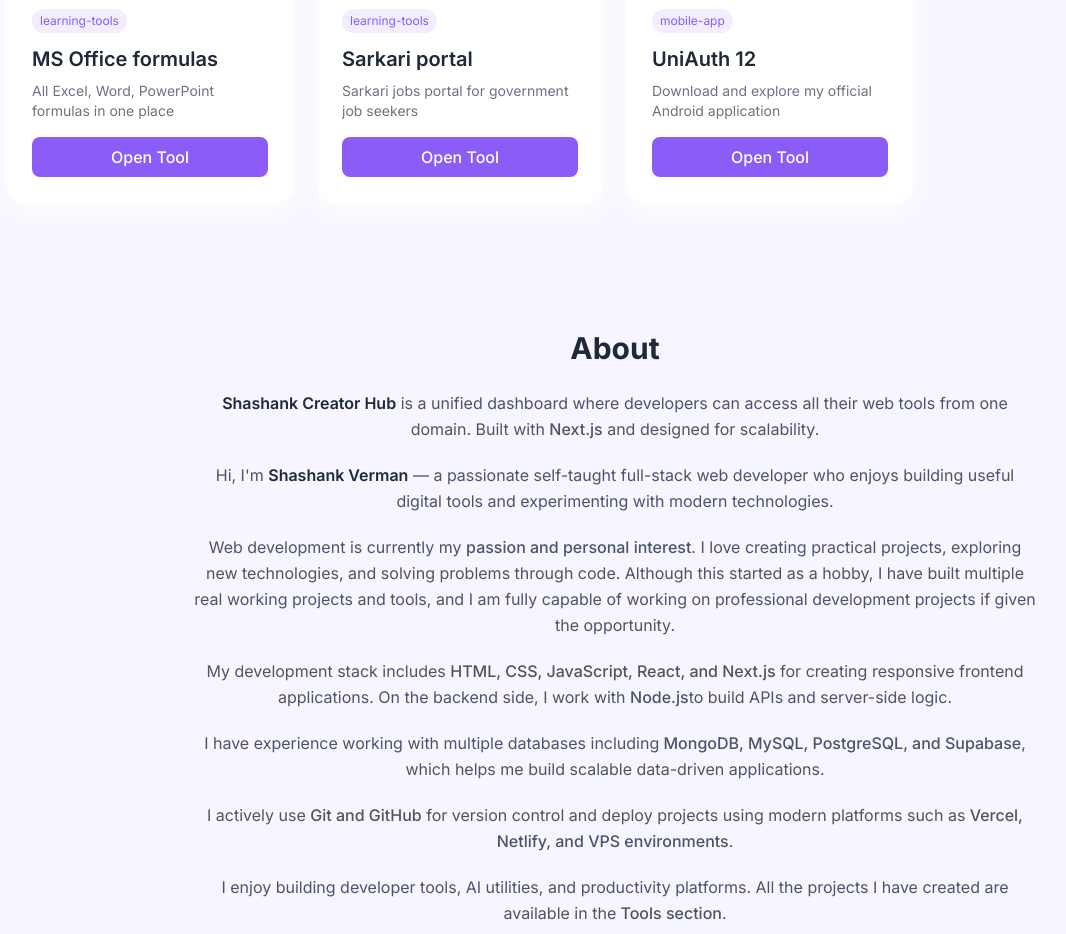
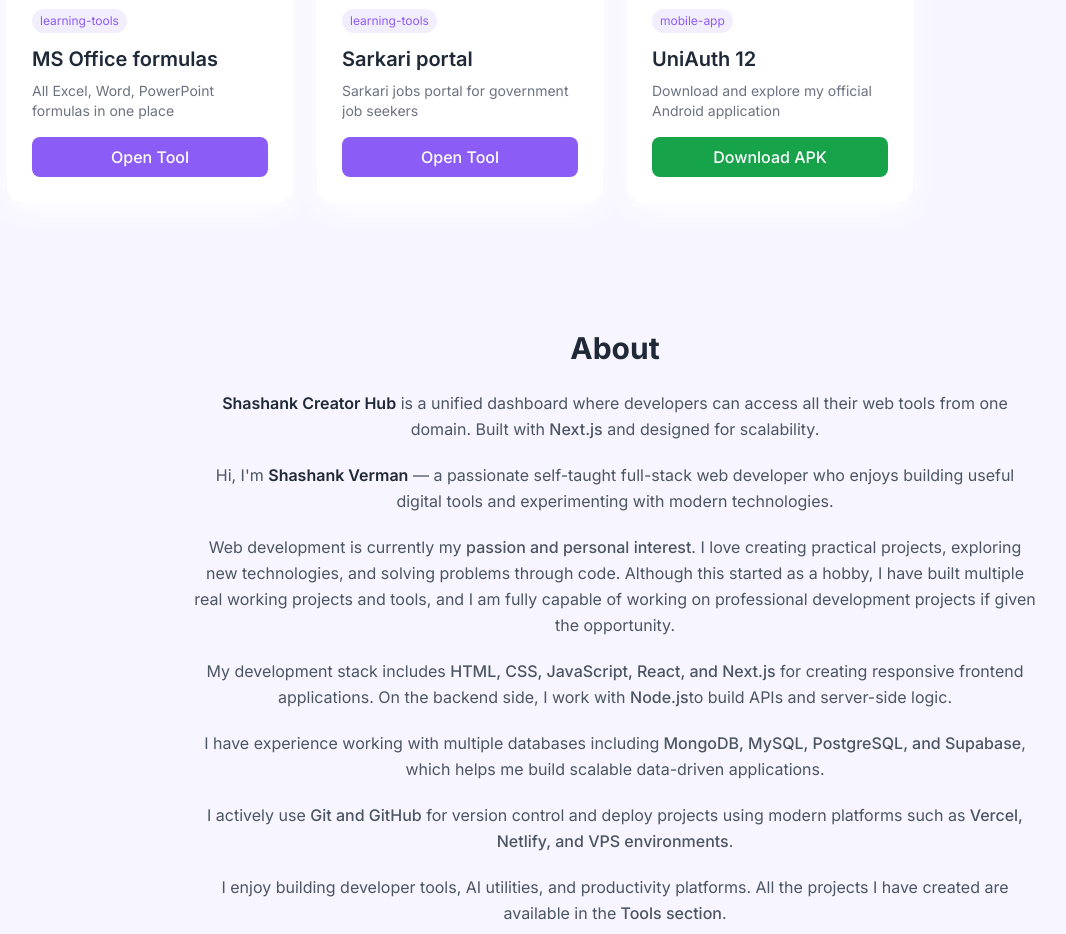
Before and after one commit to sanuverman0312-star/Creators-hub, a Next.js app: page / in a window 1280 px wide. Shown: the part 1320-2254 px from the top of the page, without its empty margins (25-1091 px from the left). Built offline with nearby package versions, Linux system fonts and the light colour scheme.

Commit message:
uniauth apk added 1

```diff
--- a/components/ToolCard.tsx
+++ b/components/ToolCard.tsx
@@ -30,6 +30,8 @@
     window.open(toolUrls[slug], "_blank");
   };
 
+  const isApp = slug === "myapp";
+
   return (
     <motion.div
       whileHover={{ scale: 1.03 }}
@@ -52,9 +54,13 @@
 
       <button
         onClick={handleClick}
-        className="bg-primary text-white px-2 sm:px-3 md:px-4 lg:px-6 py-1.5 sm:py-2 rounded-md sm:rounded-lg hover:bg-accent transition font-medium text-[10px] sm:text-xs md:text-sm lg:text-base text-center w-full"
+        className={`px-2 sm:px-3 md:px-4 lg:px-6 py-1.5 sm:py-2 rounded-md sm:rounded-lg transition font-medium text-[10px] sm:text-xs md:text-sm lg:text-base text-center w-full ${
+          isApp
+            ? "bg-green-600 text-white hover:bg-green-700"
+            : "bg-primary text-white hover:bg-accent"
+        }`}
       >
-        Open Tool
+        {isApp ? "Download APK" : "Open Tool"}
       </button>
     </motion.div>
   );
```
